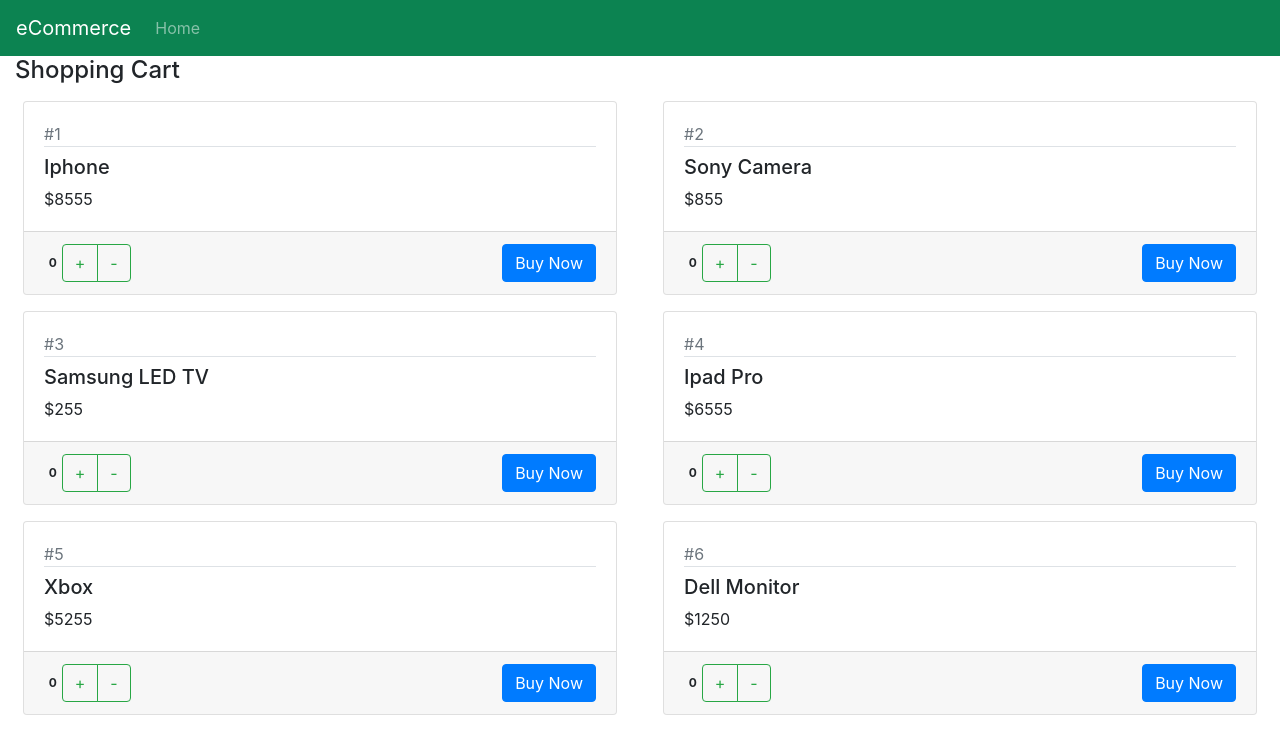
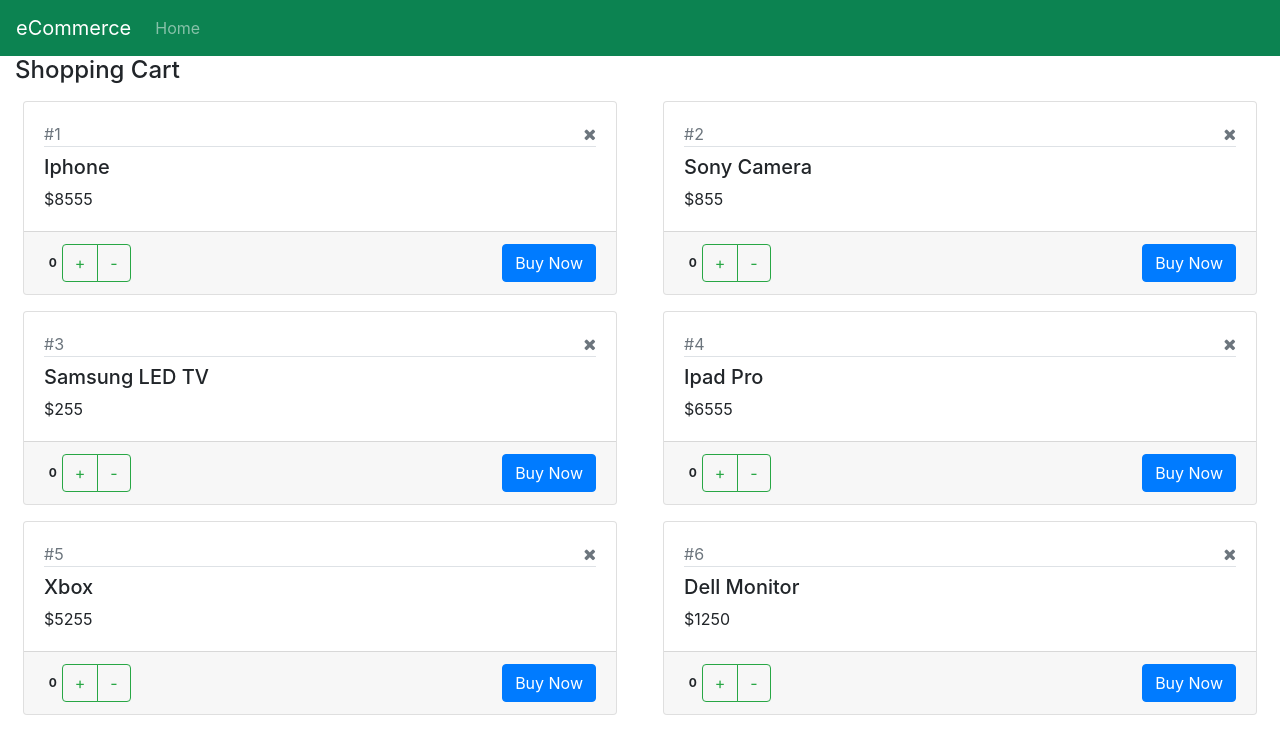
Before and after one commit to GerardGhub/My-First-React-App, a React (Create React App) app: page / in a window 1280 px wide. Shown: the top 754 px of the page. Built offline with nearby package versions, Linux system fonts and the light colour scheme.

Commit message:
Delete Child COmponents

```diff
--- a/package.json
+++ b/package.json
@@ -7,6 +7,7 @@
     "@testing-library/react": "^9.5.0",
     "@testing-library/user-event": "^7.2.1",
     "bootstrap": "^4.5.3",
+    "font-awesome": "^4.7.0",
     "jquery": "^3.5.1",
     "popper.js": "^1.16.1",
     "react": "^16.14.0",
--- a/src/Product.jsx
+++ b/src/Product.jsx
@@ -11,7 +11,18 @@
       <div className="col-lg-6">
         <div className="card m-2">
           <div className="card-body">
-            <div className="text-muted">#{this.state.product.id}</div>
+            <div className="text-muted">
+              #{this.state.product.id}
+              {/* {delete button starts} */}
+              <span
+                className="pull-right"
+                onClick={() => {
+                  this.props.onDelete(this.state.product);
+                }}
+              >
+                <i className="fa fa-times"></i>
+              </span>
+            </div>
 
             <h5 className="pt-2 border-top">
               {this.state.product.productName}
--- a/src/ShoppingCart.jsx
+++ b/src/ShoppingCart.jsx
@@ -23,6 +23,7 @@
                 product={prod}
                 onIncrement={this.handleIncrement}
                 onDecrement={this.handleDecrement}
+                onDelete={this.handleDelete}
               >
                 <button className="btn btn-primary">Buy Now</button>
               </Product>
@@ -61,4 +62,17 @@
       this.setState({ products: allProducts });
     }
   };
+  //Execue when the user Clicks on delete (X) button in the product management
+  handleDelete = (product) => {
+    //get index of the selected product
+    let allProducts = [...this.state.products]; //ESC spread operator
+    let index = allProducts.indexOf(product);
+
+    if (window.confirm("Are you sure to delete?")) {
+      //delete product based on the index
+      allProducts.splice(index, 1);
+      //update the state of current component (parent component)
+      this.setState({ products: allProducts });
+    }
+  };
 }
--- a/src/index.css
+++ b/src/index.css
@@ -14,3 +14,7 @@
   color: #ff0000;
   font-size: 25px;
 }
+
+.hand-icon {
+  cursor: pointer;
+}
--- a/src/index.js
+++ b/src/index.js
@@ -6,5 +6,5 @@
 import "bootstrap/dist/css/bootstrap.css";
 import App from "./App";
 import "./index.css";
-
+import "font-awesome/css/font-awesome.css";
 ReactDOM.render(<App />, document.getElementById("root"));
```
Also changed, not shown: 1 other file (tests, documents, lock files or other folders).
